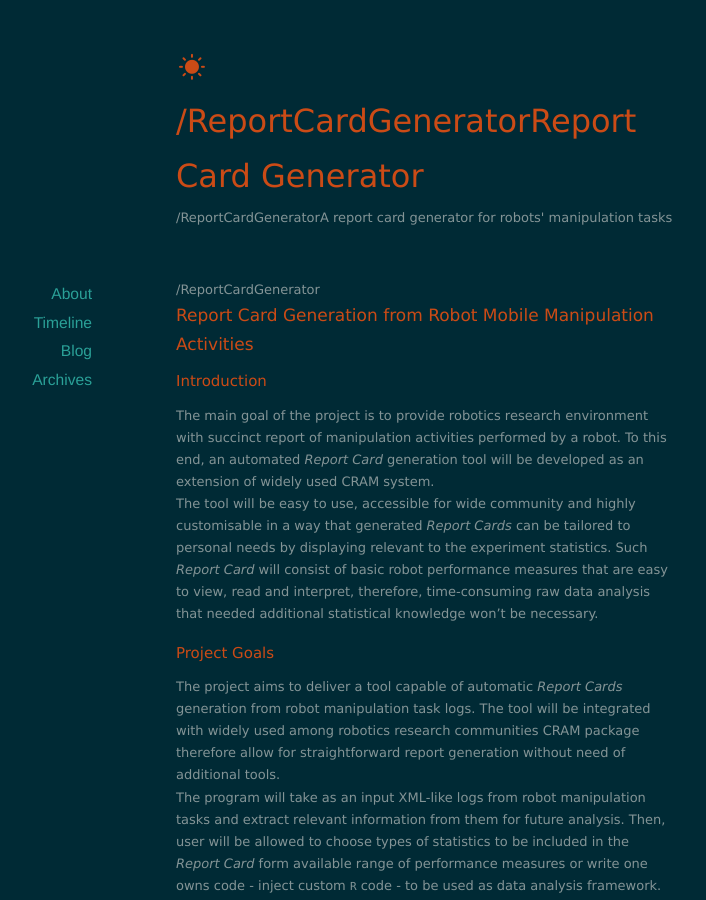
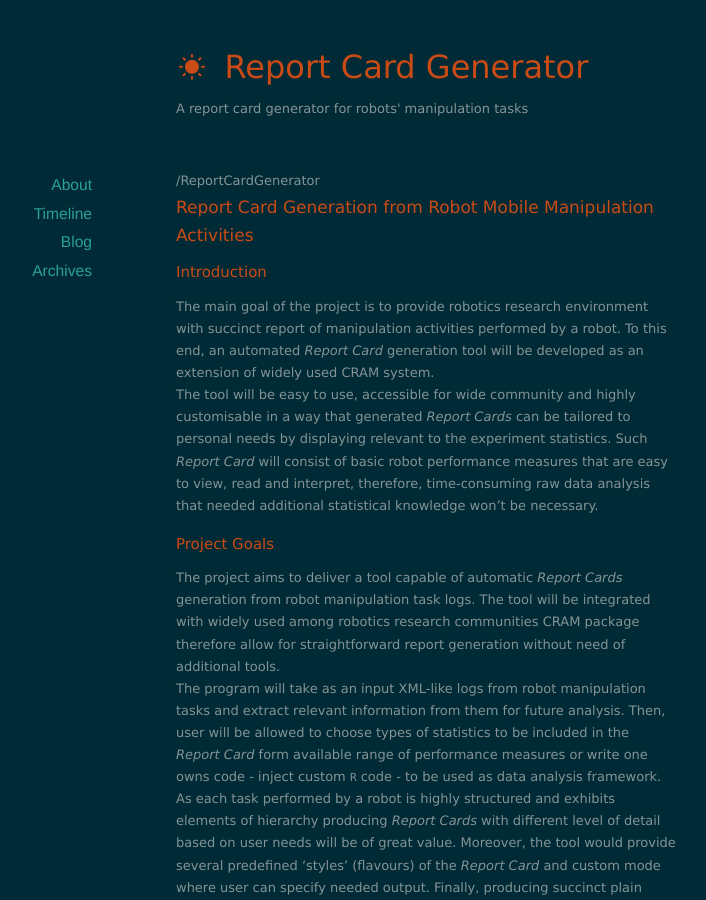
Before and after one commit to So-Cool/ReportCardGenerator, a Jekyll site: the page built from index.md, in a window 1280 px wide and 900 px high. Shown: the whole window, without its empty margins (214-920 px from the left). Built offline with Jekyll 4.4.1, drawn with Linux system fonts in a browser that asks for light colours; nearby versions of some CDN libraries; some of the changed text lies outside the part shown.

Commit message:
GitHub preparation stage 2.

```diff
--- a/_layouts/default.html
+++ b/_layouts/default.html
@@ -3,7 +3,7 @@
 <head>
 
   <meta charset="UTF-8">
-  <title>{{ site.baseurl }}{{ page.title }}</title>
+  <title>{{ page.title }}</title>
   <meta name="viewport" content="width=device-width">
 
   <!--[if lt IE 9]>
@@ -20,8 +20,8 @@
 
 
   <header id="header">
-    <h1><a href="{{ site.baseurl }}/"><i class="icon-sun"></i> {{ site.baseurl }}{{ site.name }}</a></h1>
-    <p>{{ site.baseurl }}{{ site.description }}</p>
+    <h1><a href="{{ site.baseurl }}/"><i class="icon-sun"></i> {{ site.name }}</a></h1>
+    <p>{{ site.description }}</p>
   </header>
 
 
@@ -56,7 +56,7 @@
 
 
   <footer id="footer">
-    <p class="copyright">Copyright &copy Kacper Sokol; {{ site.baseurl }}{{ site.time | date: '%Y' }} {{ site.baseurl }}{{ site.name }}.</p>
+    <p class="copyright">Copyright &copy Kacper Sokol; {{ site.time | date: '%Y' }} {{ site.name }}.</p>
   </footer>
 
 
```
